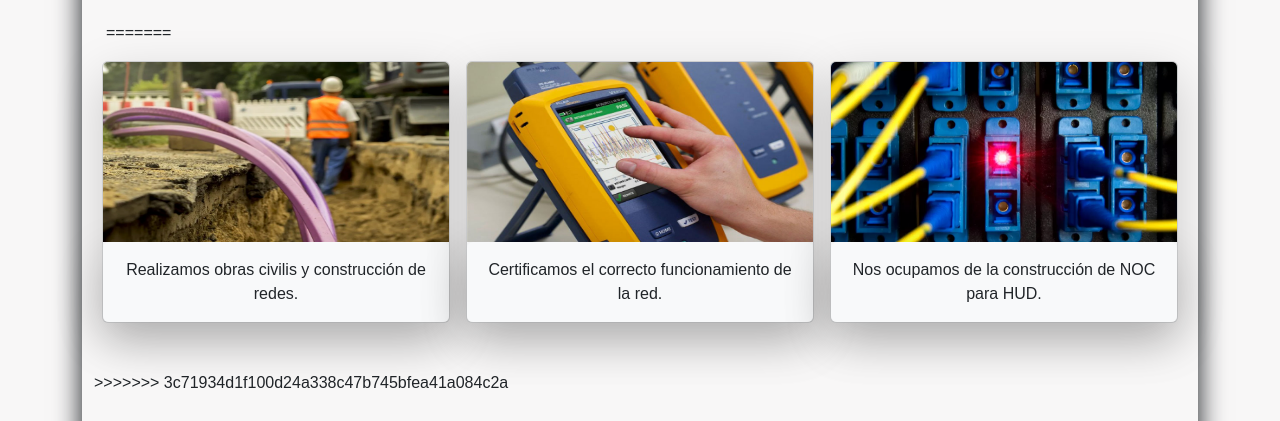
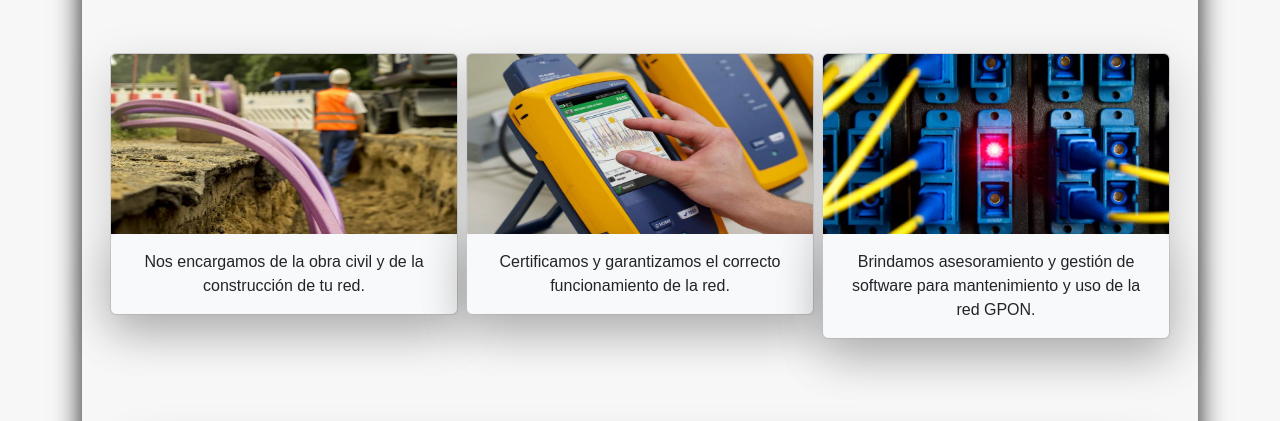
Before and after one commit to marianosacco/PF-SaccoMariano, a plain HTML site: page index.html in a window 1280 px wide. Shown: the part 1079-1500 px from the top of the page. Drawn offline with nearby package versions, Linux system fonts and the light colour scheme; a web font is replaced by a local one.

Commit message:
primer commit

```diff
--- a/index.html
+++ b/index.html
@@ -92,9 +92,7 @@
       <section>
         <div class="titulo__principal p-3">
           <div class="container text-center">
-            <h1 class="fs-2 pt-4">
-              Seguimos contruyendo redes pensadas en el futuro
-            </h1>
+            <h1 class="fs-2 pt-4">Prueba de repositor</h1>
           </div>
         </div>
         <div
@@ -150,7 +148,6 @@
         </div>
       </section>
       <div class="container">
-<<<<<<< HEAD
         <div class="bg-seccion2 p-4">
           <section>
             <div class="pb-1"></div>
@@ -178,58 +175,6 @@
             <div class="pb-4"></div>
           </section>
           <!-- Cards de servicios -->
-=======
-        <div class="row">
-          <div class="col-md-4 g-3">
-            <div class="card shadow-lg bg-body-tertiary rounded">
-              <img
-                src="imgs/cable-de-fo.webp"
-                class="card-img-top"
-                alt="fibra optica en obra"
-                width="320"
-                height="180"
-              />
-              <div class="card-body shadow-lg bg-body-tertiary rounded">
-                <p class="card-text text-center">
-                  Realizamos obras civilis y construcción de redes.
-                </p>
-              </div>
-            </div>
-          </div>
-          <div class="col-md-4 g-3">
-            <div class="card shadow-lg bg-body-tertiary rounded">
-              <img
-                src="imgs/fluke-networks.jpg "
-                class="card-img-top"
-                alt="medicion de fibras"
-                width="320"
-                height="180"
-              />
-              <div class="card-body shadow-lg bg-body-tertiary rounded">
-                <p class="card-text text-center">
-                  Certificamos el correcto funcionamiento de la red.
-                </p>
-              </div>
-            </div>
-          </div>
-          <div class="col-md-4 g-3">
-            <div class="card shadow-lg bg-body-tertiary rounded">
-              <img
-                src="imgs/gponprincipal.webp"
-                class="card-img-top"
-                alt="fibra optica princial"
-                width="320"
-                height="180"
-              />
-              <div class="card-body shadow-lg bg-body-tertiary rounded">
-                <p class="card-text text-center">
-                  Nos ocupamos de la construcción de NOC para HUD.
-                </p>
-              </div>
-            </div>
-          </div>
-          <div class="pb-5"></div>
->>>>>>> 3c71934d1f100d24a338c47b745bfea41a084c2a
           <div class="pb-5"></div>
 
           <div class="container">
```
Also changed, not shown: Readme.md (deleted).
